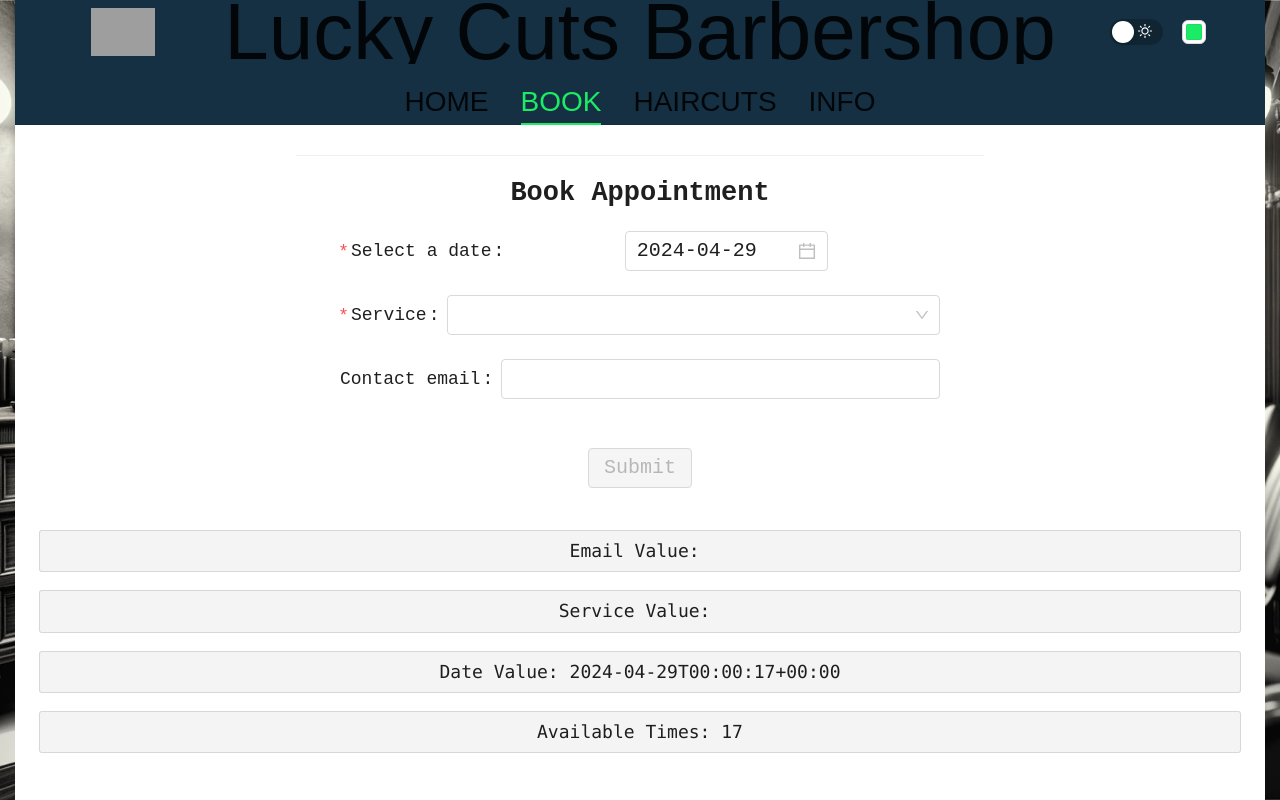
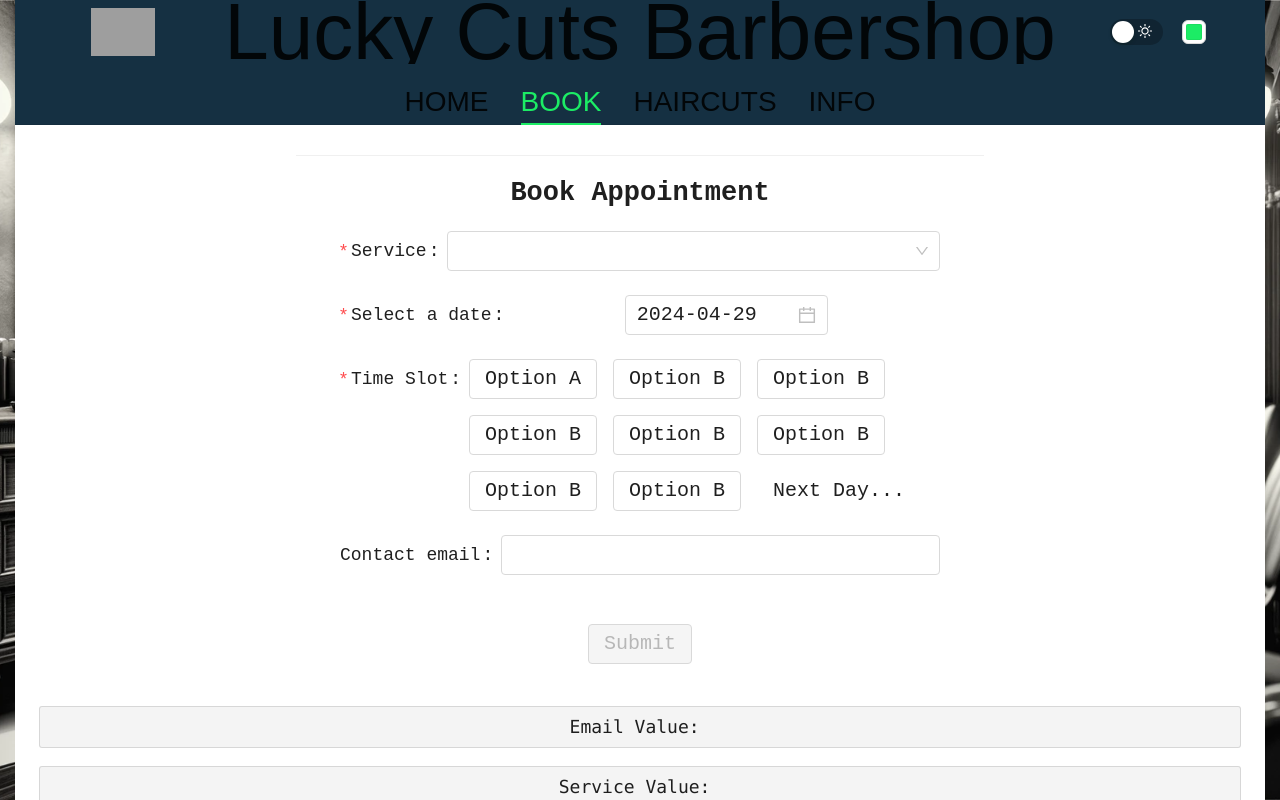
Before and after one commit to Amnesiac9/BarberShop, a React (Vite) app: page / in a window 1280 px wide. Both pictures are taken after a click on the item "BOOK". Shown: the top 800 px of the page. Built offline with nearby package versions, Linux system fonts and the light colour scheme; grey boxes are pictures that could not be loaded; a web font is replaced by a local one.

Commit message:
Layout for timeslots

```diff
--- a/src/pages/Book.tsx
+++ b/src/pages/Book.tsx
@@ -1,5 +1,5 @@
 
-import { Button, DatePicker, Form, Input, Select, Typography } from 'antd';
+import { Button, DatePicker, Flex, Form, Input, Radio, Select, Space, Typography } from 'antd';
 import type { FormProps } from 'antd';
 import dayjs from 'dayjs';
 import customParseFormat from 'dayjs/plugin/customParseFormat';
@@ -43,6 +43,7 @@ function BookAppointment() {
 
     const now = dayjs();
     const firstAvailableDay = now.hour() > 17 ? now.set('hour', 9).set('minute', 0).set('second', 0).add(1, 'day') : now
+    // const firstAvailableDay = now
 
 
     useEffect(() => {
@@ -57,12 +58,22 @@ function BookAppointment() {
             console.log('dateValue:', dateValue.format())
             try {
 
-                // starting hour is 9
-                // ending hour is 17
-                const todayEndTime = dayjs(dateValue).set('hour', 17).set('minute', 0);
-                const hoursLeft = -(dateValue.diff(todayEndTime, 'hour'))
+                // Grab the dif between the selected time and the start time of the day. Subtract that from our available hours.
+                const availableHours = 8
+                const todayStartTime = dayjs(dateValue).set('hour', 9).set('minute', 0).set('second', 0)
+                const dateValueDifFromStartTime = dateValue.diff(todayStartTime, 'hour')
+                let hoursLeft = availableHours - dateValueDifFromStartTime
+
+                // If our hours left is > 8 or < 0, set to those maximums.
+                hoursLeft = hoursLeft > 8 ? 8 : hoursLeft
+                hoursLeft = hoursLeft < 0 ? 0 : hoursLeft
+
+
+                //console.log('todayStartTime:', todayStartTime.format())
                 // console.log('todayEndTime:', todayEndTime.format())
+                // console.log('dateValueDifFromStartTime:', dateValueDifFromStartTime)
                 // console.log('hours left:', hoursLeft)
+                // console.log('available hours:', availableHours)
 
 
                 const timeslots: dayjs.Dayjs[] = [];
@@ -90,6 +101,14 @@ function BookAppointment() {
                     <Form form={form} size='large' layout='horizontal' style={{ marginLeft: 'auto', marginRight: 'auto', maxWidth: 600 }}
                         onFinish={onFinish} onFinishFailed={onFinishFailed}
                     >
+                        <Form.Item<FieldType> required label='Service' name="service"
+                            rules={[{ required: true, message: 'Please select a service.' }]}
+                        >
+                            <Select>
+                                <Select.Option value='demo'>Demo</Select.Option>
+                            </Select>
+                        </Form.Item>
+
                         <Form.Item<FieldType> required label='Select a date' name="date" initialValue={firstAvailableDay}
                             rules={[{ required: true, message: 'Please select a date.' }]}
                         >
@@ -98,25 +117,30 @@ function BookAppointment() {
                                 maxDate={firstAvailableDay.add(30, 'day')}
                             />
                         </Form.Item>
-                        <Form.Item<FieldType> required label='Service' name="service"
-                            rules={[{ required: true, message: 'Please select a service.' }]}
-                        >
-                            <Select>
-                                <Select.Option value='demo'>Demo</Select.Option>
-                            </Select>
-                        </Form.Item>
+
+                        {/* serviceValue && */}
+                        {dateValue && (
+                            <Form.Item<FieldType> required label='Time Slot' name='time'
+                                rules={[{ required: true, message: 'Please select a time slot.' }]}
+                            >
+                                <Radio.Group size='large' >
+                                    <Space direction='horizontal' wrap={true} size='middle' align='center' >
+                                        <Radio.Button value={1}>Option A</Radio.Button>
+                                        <Radio.Button value={2}>Option B</Radio.Button>
+                                        <Radio.Button value={3}>Option B</Radio.Button>
+                                        <Radio.Button value={4}>Option B</Radio.Button>
+                                        <Radio.Button value={5}>Option B</Radio.Button>
+                                        <Radio.Button value={6}>Option B</Radio.Button>
+                                        <Radio.Button value={7}>Option B</Radio.Button>
+                                        <Radio.Button value={8}>Option B</Radio.Button>
+                                        <Button type='text'>Next Day...</Button>
+                                    </Space>
+                                </Radio.Group>
+                            </Form.Item>
+                        )}
                         <Form.Item<FieldType> label='Contact email' name="email">
                             <Input />
                         </Form.Item>
-
-                        {serviceValue && dateValue && (
-                            <Form.Item<FieldType> required label='Time Slot' name='time'
-                                rules={[{ required: true, message: 'Please select a time slot.' }]}
-                            >
-                                <Input />
-                            </Form.Item>
-                        )}
-
                         <Form.Item>
                             <Button disabled={!serviceValue || !dateValue} style={{ marginTop: '25px' }} type='primary' htmlType="submit" size='large'>Submit</Button>
                         </Form.Item>
```
